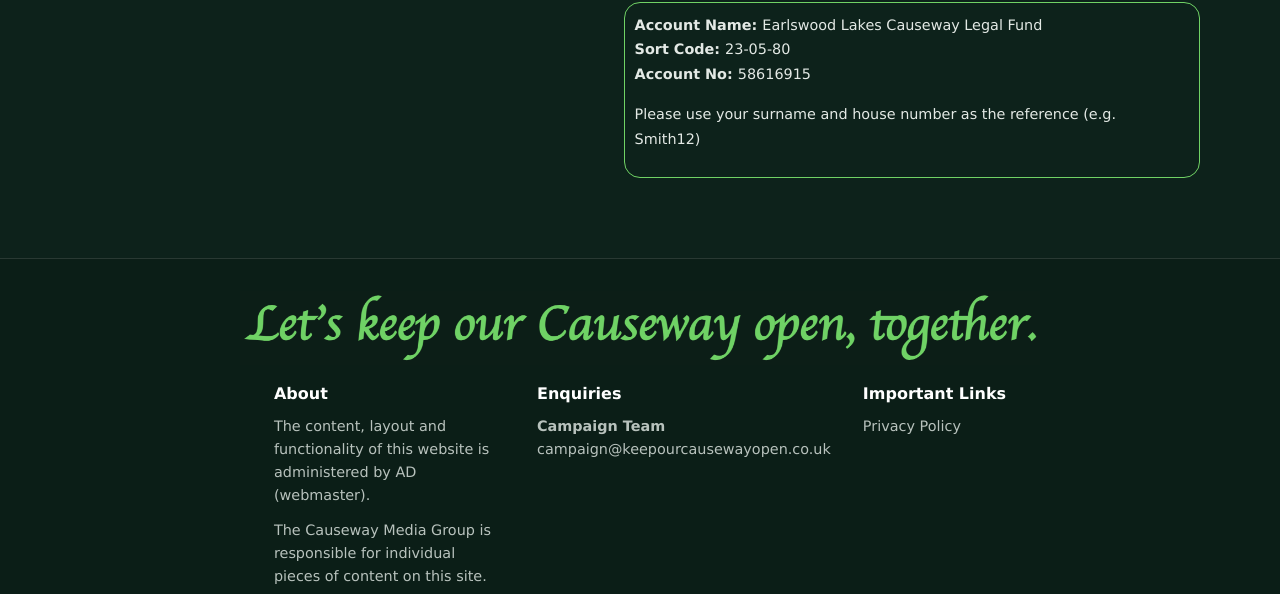
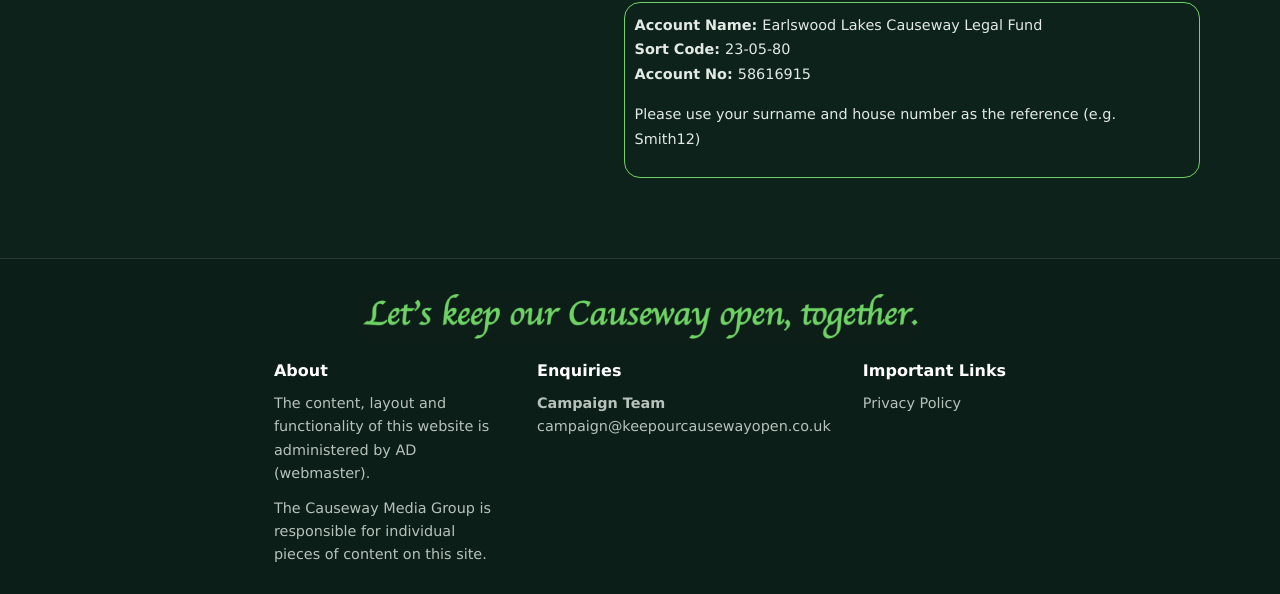
Before and after one commit to earlcauseway/earlcauseway.github.io, a plain HTML site: page index.html in a window 1280 px wide. Shown: the part 1604-2198 px from the top of the page. Drawn offline with Linux system fonts and the light colour scheme.

Commit message:
Update main.css

```diff
--- a/styles/main.css
+++ b/styles/main.css
@@ -34,7 +34,7 @@ footer {
     padding: 2rem var(--pad) 1.2rem;
 }
 footer img {
-    max-width: 50rem;
+    max-width: 35rem;
     display: block;
     margin: auto;
 }
```
